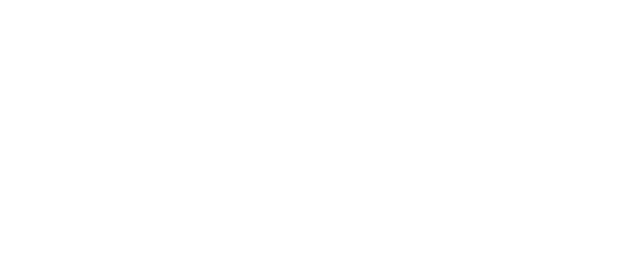
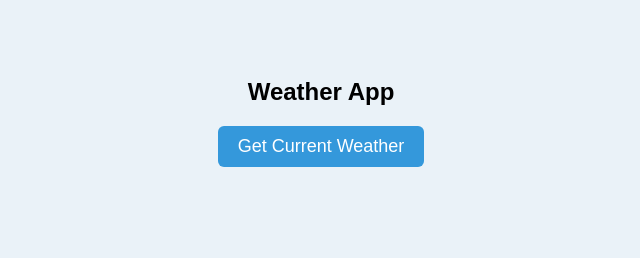
Before and after one commit to acciojob/weather-api-Achintbhavsar, a website: page main.html in a window 1280 px wide. Shown: the whole page, without its empty margins (319-959 px from the left). Drawn offline with Linux system fonts and the light colour scheme.

Commit message:
created a submission

```diff
--- a/main.html
+++ b/main.html
@@ -1,16 +1,63 @@
 <!DOCTYPE html>
+<html lang="en">
+<head>
+  <meta charset="UTF-8">
+  <title>Weather App</title>
+  <style>
+    body {
+      font-family: Arial, sans-serif;
+      background-color: #eaf2f8;
+      text-align: center;
+      padding: 50px;
+    }
+    button {
+      padding: 10px 20px;
+      font-size: 18px;
+      background-color: #3498db;
+      color: white;
+      border: none;
+      border-radius: 6px;
+      cursor: pointer;
+    }
+    button:hover {
+      background-color: #2980b9;
+    }
+    #weatherData {
+      margin-top: 30px;
+      font-size: 20px;
+      color: #2c3e50;
+    }
+  </style>
+</head>
+<body>
 
-<html>
+  <h2>Weather App</h2>
+  <button onclick="getWeather()">Get Current Weather</button>
+  <div id="weatherData"></div>
 
-<head>
-	<link rel="stylesheet" href="styles.css">
-</head>
+  <script>
+    async function getWeather() {
+      const apiKey = "YOUR_API_KEY"; // Replace this with your actual API key
+      const city = "London";
+      const url = `https://api.openweathermap.org/data/2.5/weather?q=${city}&appid=${apiKey}`;
 
-<body>
-	<!-- the entire body must be written by student -->
-    <script type="text/javascript" src="./script.js">
-</script>
+      try {
+        const response = await fetch(url);
+        if (!response.ok) {
+          throw new Error("Failed to fetch weather data");
+        }
+
+        const data = await response.json();
+        const weatherDescription = data.weather[0].main;
+
+        document.getElementById("weatherData").textContent =
+          `Current weather in ${city}: ${weatherDescription}`;
+      } catch (error) {
+        document.getElementById("weatherData").textContent =
+          "Error: " + error.message;
+      }
+    }
+  </script>
 
 </body>
-
 </html>
```
